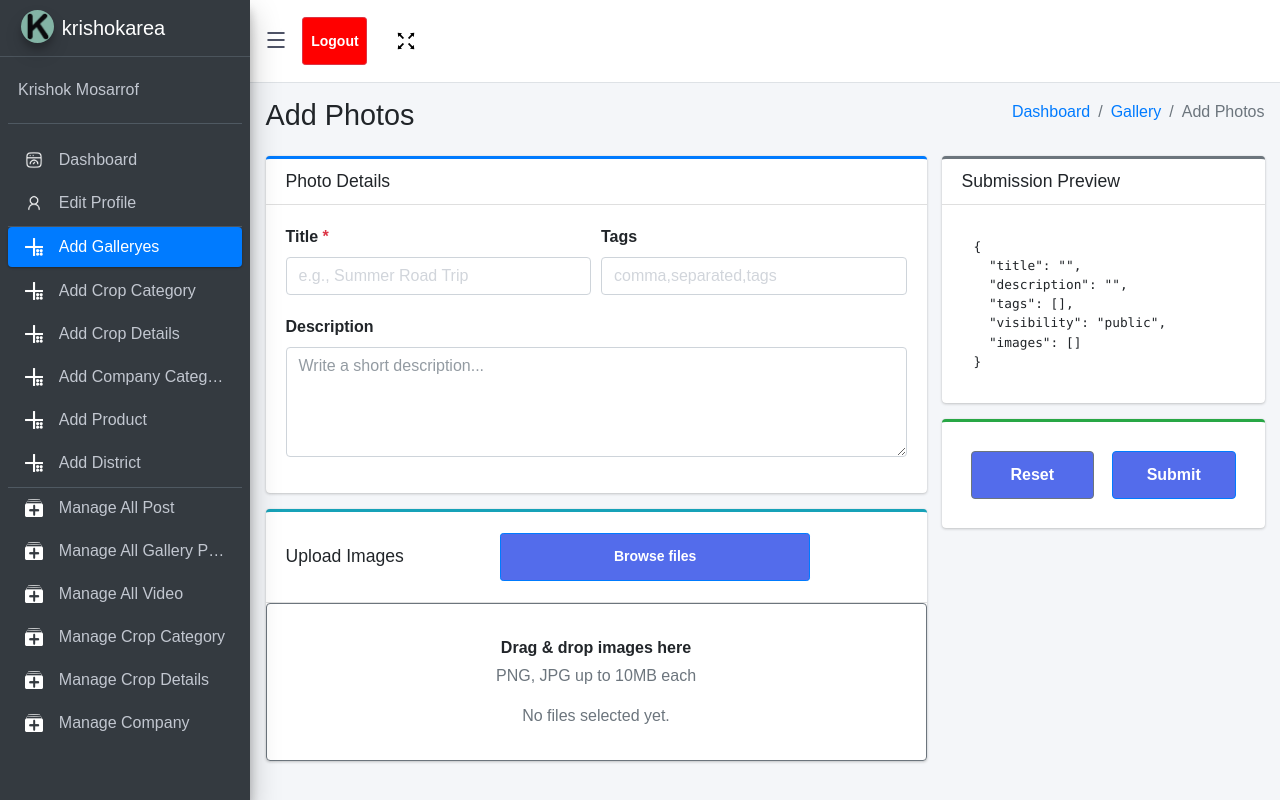
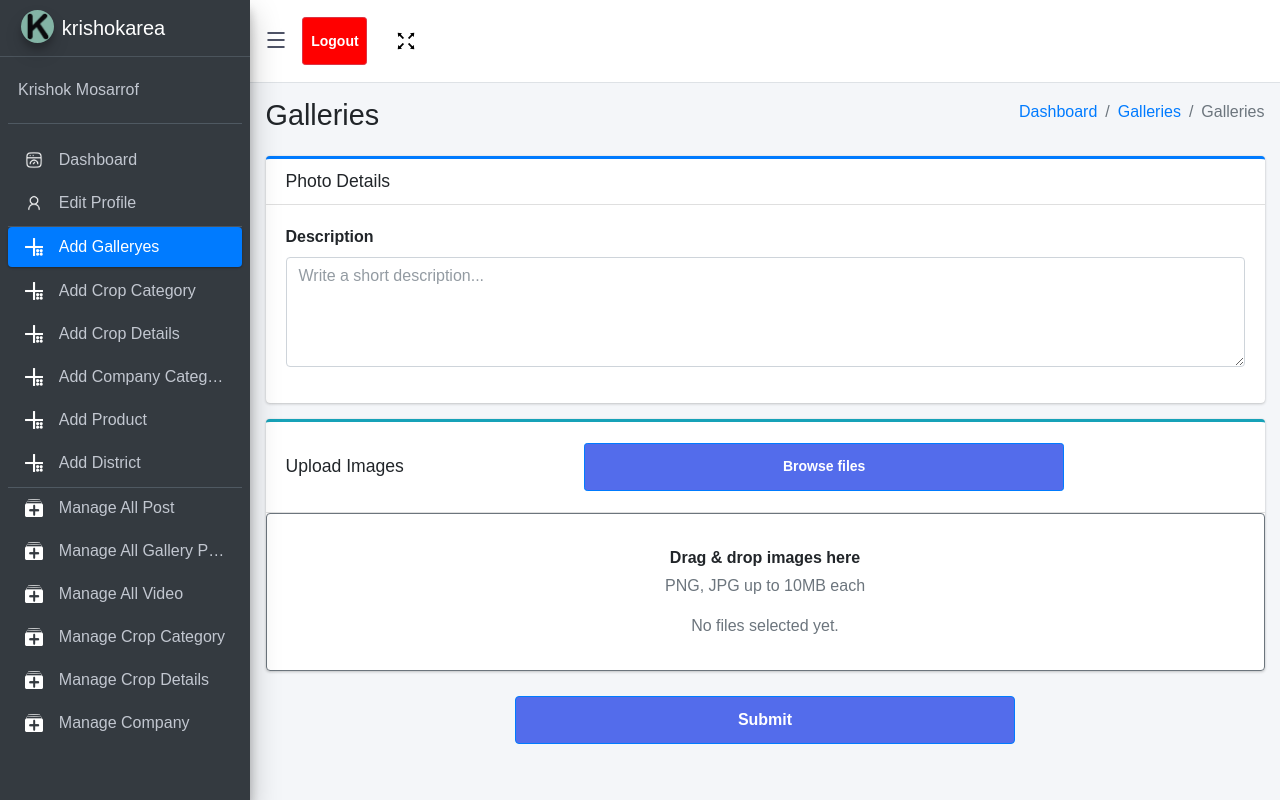
Before and after one commit to shshafin/krishok-area-client, a React (Vite) app: page /admin/media/add-photo in a window 1280 px wide. Shown: the top 800 px of the page. Built offline with nearby package versions, Linux system fonts and the light colour scheme.

Commit message:
Add Galleryes

```diff
--- a/src/features/admin/pages/AddPhotosPage.jsx
+++ b/src/features/admin/pages/AddPhotosPage.jsx
@@ -11,13 +11,10 @@ const fakeUpload = (payload) =>
   });
 
 export default function AddPhotosPage() {
-  const [title, setTitle] = useState("");
   const [description, setDescription] = useState("");
-  const [tags, setTags] = useState("");
   const [isPublic, setIsPublic] = useState(true);
   const [files, setFiles] = useState([]);
   const [submitting, setSubmitting] = useState(false);
-  const [lastSubmitted, setLastSubmitted] = useState(null);
   const fileInputRef = useRef(null);
 
   const onPickFiles = () => fileInputRef.current?.click();
@@ -51,12 +48,7 @@ export default function AddPhotosPage() {
 
   const payload = useMemo(
     () => ({
-      title: title.trim(),
       description: description.trim(),
-      tags: tags
-        .split(",")
-        .map((tag) => tag.trim())
-        .filter(Boolean),
       visibility: isPublic ? "public" : "private",
       images: files.map((f) => ({
         name: f.name,
@@ -64,11 +56,10 @@ export default function AddPhotosPage() {
         type: f.type,
       })),
     }),
-    [title, description, tags, isPublic, files]
+    [description, isPublic, files]
   );
 
   const validate = () => {
-    if (!payload.title) return "Title is required";
     if (files.length === 0) return "Please add at least one image";
     const tooBig = files.find((f) => f.size > 10 * 1024 * 1024);
     if (tooBig) return `File "${tooBig.name}" is larger than 10MB`;
@@ -87,11 +78,8 @@ export default function AddPhotosPage() {
     const toastId = toast.loading("Uploading photos...");
     try {
       const res = await fakeUpload(payload);
-      setLastSubmitted({ id: res.id, ...payload });
       toast.success("Upload complete!", { id: toastId });
-      setTitle("");
       setDescription("");
-      setTags("");
       setIsPublic(true);
       setFiles([]);
     } catch (error) {
@@ -108,7 +96,7 @@ export default function AddPhotosPage() {
         <div className="container-fluid">
           <div className="row mb-2">
             <div className="col-sm-6">
-              <h1 className="m-0">Add Photos</h1>
+              <h1 className="m-0">Galleries</h1>
             </div>
             <div className="col-sm-6">
               <ol className="breadcrumb float-sm-right">
@@ -116,9 +104,9 @@ export default function AddPhotosPage() {
                   <a href="/admin/dashboard">Dashboard</a>
                 </li>
                 <li className="breadcrumb-item">
-                  <a href="/admin/media/manage-gallery-photo">Gallery</a>
+                  <a href="/admin/media/manage-gallery-photo">Galleries</a>
                 </li>
-                <li className="breadcrumb-item active">Add Photos</li>
+                <li className="breadcrumb-item active">Galleries</li>
               </ol>
             </div>
           </div>
@@ -129,40 +117,12 @@ export default function AddPhotosPage() {
         <div className="container-fluid">
           <form onSubmit={onSubmit}>
             <div className="row">
-              <div className="col-lg-8">
+              <div className="col-lg-12">
                 <div className="card card-outline card-primary mb-3">
                   <div className="card-header">
                     <h3 className="card-title mb-0">Photo Details</h3>
                   </div>
                   <div className="card-body">
-                    <div className="form-row">
-                      <div className="form-group col-md-6">
-                        <label htmlFor="title">
-                          Title <span className="text-danger">*</span>
-                        </label>
-                        <input
-                          id="title"
-                          type="text"
-                          className="form-control"
-                          placeholder="e.g., Summer Road Trip"
-                          value={title}
-                          onChange={(e) => setTitle(e.target.value)}
-                          maxLength={120}
-                          required
-                        />
-                      </div>
-                      <div className="form-group col-md-6">
-                        <label htmlFor="tags">Tags</label>
-                        <input
-                          id="tags"
-                          type="text"
-                          className="form-control"
-                          placeholder="comma,separated,tags"
-                          value={tags}
-                          onChange={(e) => setTags(e.target.value)}
-                        />
-                      </div>
-                    </div>
                     <div className="form-group">
                       <label htmlFor="description">Description</label>
                       <textarea
@@ -254,44 +214,11 @@ export default function AddPhotosPage() {
                     )}
                   </div>
                 </div>
-              </div>
 
-              <div className="col-lg-4">
-                <div className="card card-outline card-secondary mb-3">
-                  <div className="card-header">
-                    <h3 className="card-title mb-0">Submission Preview</h3>
-                  </div>
-                  <div className="card-body" style={{ maxHeight: 380, overflowY: "auto" }}>
-                    <pre className="small mb-0">
-{JSON.stringify(lastSubmitted ?? payload, null, 2)}
-                    </pre>
-                  </div>
-                </div>
-
-                <div className="card card-outline card-success">
-                  <div className="card-body d-flex justify-content-between align-items-center">
-                    <button
-                      type="button"
-                      className="btn btn-outline-secondary"
-                      onClick={() => {
-                        setTitle("");
-                        setDescription("");
-                        setTags("");
-                        setIsPublic(true);
-                        setFiles([]);
-                      }}
-                      disabled={submitting}
-                    >
-                      Reset
-                    </button>
-                    <button
-                      type="submit"
-                      className="btn btn-primary"
-                      disabled={submitting}
-                    >
-                      {submitting ? "Submitting..." : "Submit"}
-                    </button>
-                  </div>
+                <div className="text-center mb-3">
+                  <button type="submit" className="btn btn-primary" disabled={submitting}>
+                    {submitting ? "Submitting..." : "Submit"}
+                  </button>
                 </div>
               </div>
             </div>
```
